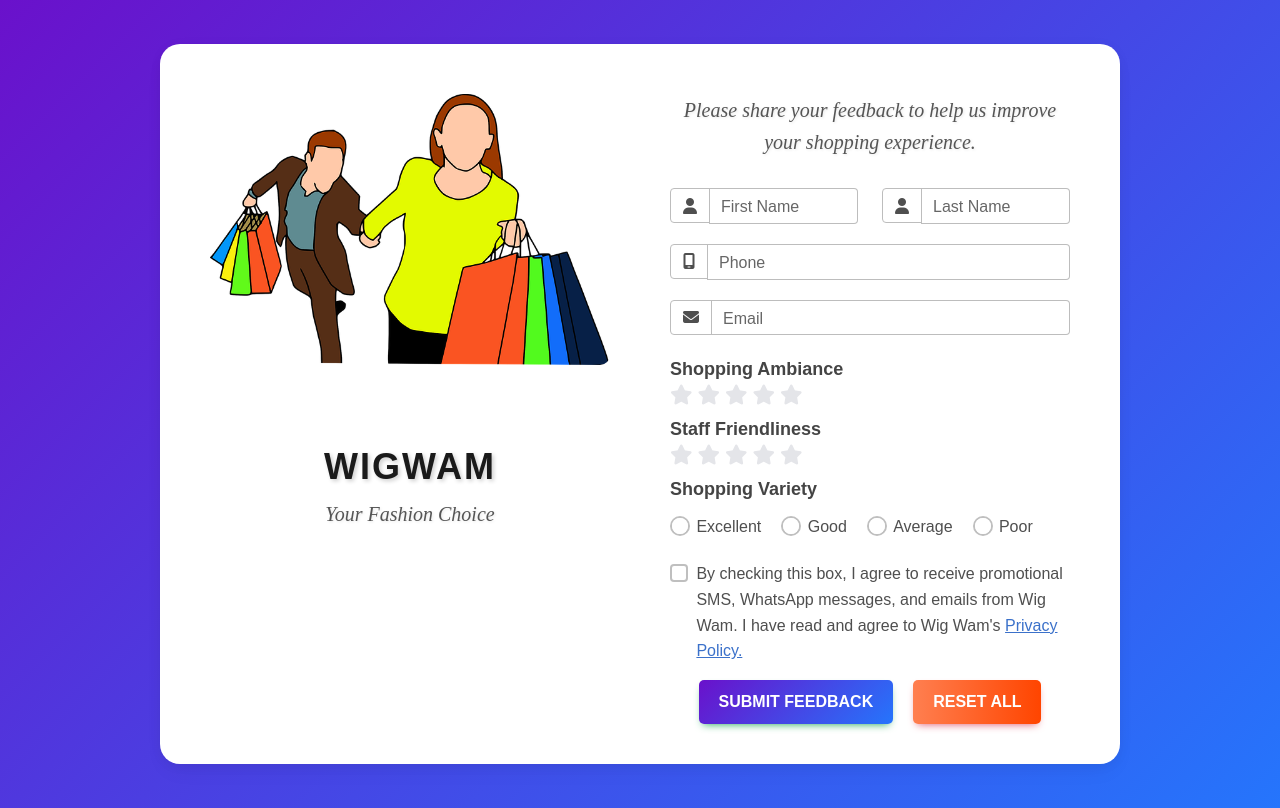
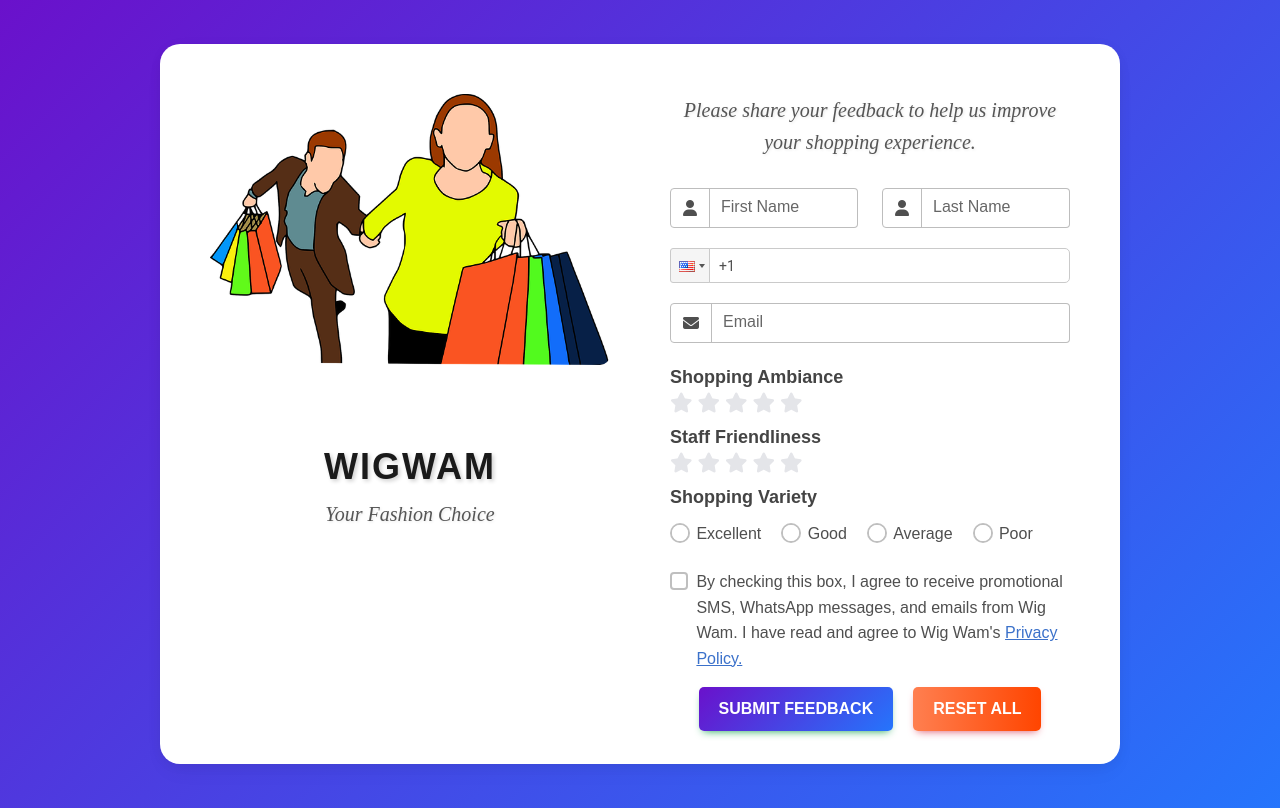
Before and after one commit to Aadil-Raja/feedbackform, a React (Vite) app in the folder ui/vite-project/: page / in a window 1280 px wide. Built offline with nearby package versions, Linux system fonts and the light colour scheme; no server answers.

Commit message:
country-code

```diff
--- a/ui/vite-project/package.json
+++ b/ui/vite-project/package.json
@@ -14,6 +14,7 @@
     "mdb-react-ui-kit": "^9.0.0",
     "react": "^18.3.1",
     "react-dom": "^18.3.1",
+    "react-phone-input-2": "^2.15.1",
     "react-router-dom": "^7.1.1"
   },
   "devDependencies": {
--- a/ui/vite-project/src/components/Feedback.css
+++ b/ui/vite-project/src/components/Feedback.css
@@ -73,6 +73,57 @@ body {
   margin-bottom: 20px;
   width: 100%;
 }
+/* Ensure consistent width for the PhoneInput container */
+.feedback-phone-container {
+  width: 100%; /* Full width to match MDBInputGroup */
+  max-width: 600px !important;
+
+}
+
+/* Style the PhoneInput input field to match the MDBInput styling */
+.feedback-phone-input {
+  width: 100% !important;
+  max-width: 100% !important;
+  padding: 0.5rem;
+  font-size: 1rem;
+  max-width: 350px;!important
+  border: 1px solid #ced4da;
+  border-radius: 0.375rem;
+  box-shadow: none;
+  box-sizing: border-box;
+}
+
+/* Align flag dropdown with the input field */
+.react-tel-input .flag-dropdown {
+  background: transparent;
+  border: none;
+  border-right: 1px solid #ced4da;
+  border-radius: 0;
+}
+
+/* Ensure dropdown list matches overall styling */
+.react-tel-input .country-list {
+  max-height: 200px; /* Limit height for better UX */
+  border-radius: 0.375rem;
+  box-shadow: 0 0.5rem 1rem rgba(0, 0, 0, 0.15);
+}
+
+/* Focus effect to match MDBInput */
+.feedback-phone-input:focus {
+  border-color: #86b7fe;
+  box-shadow: 0 0 0 0.2rem rgba(13, 110, 253, 0.25);
+}
+
+.feedback-input {
+  height: 40px; /* Adjust this to match your design */
+}
+
+.feedback-input-group .input-group-text {
+  height: 40px !important; /* Match the input height */
+  display: flex;
+  align-items: center;
+}
+
 
 .feedback-input,
 .feedback-textarea {
--- a/ui/vite-project/src/components/Feedback.jsx
+++ b/ui/vite-project/src/components/Feedback.jsx
@@ -19,6 +19,8 @@ import {
   MDBModalFooter,
 } from "mdb-react-ui-kit";
 import "./Feedback.css"; // <-- Your styling
+import "react-phone-input-2/lib/style.css"
+import PhoneInput from "react-phone-input-2"
 
 // StarRating component (unchanged)
 const StarRating = ({ rating, onRatingChange, readOnly = false }) => {
@@ -66,7 +68,9 @@ function Feedback() {
     document.documentElement.setAttribute("data-theme", savedTheme);
   }, []);
 
-
+  const handlePhoneChange = (value) => {
+    setFormData({ ...formData, phone: value });
+  };
 const toggleTheme = () => {
     const newTheme = theme === "light" ? "dark" : "light";
     setTheme(newTheme);
@@ -87,14 +91,14 @@ const toggleTheme = () => {
   const handleSubmit = async (e) => {
     e.preventDefault();
 
-    const phonePattern = /^\d{11}$/; // Regex for exactly 11 digits
+    //const phonePattern = /^\d{11}$/; // Regex for exactly 11 digits
     const emailRegex = /^[a-zA-Z0-9._%+-]+@[a-zA-Z0-9.-]+\.[a-zA-Z]{2,}$/;
-    if (formData.phone !="" && !phonePattern.test(formData.phone)) {
-      setModalMessage("Phone number must be exactly 11 digits.");
+    // if (formData.phone !="" && !phonePattern.test(formData.phone)) {
+    //   setModalMessage("Phone number must be exactly 11 digits.");
 
-      setModalOpen(true);
-      return;
-    }
+    //   setModalOpen(true);
+    //   return;
+    // }
     if (formData.email !="" && !emailRegex.test(formData.email)) {
       setModalMessage("Invalid Email.");
 
@@ -204,8 +208,38 @@ const toggleTheme = () => {
                       </MDBCol>
                     </MDBRow>
 
+
                     <MDBRow>
-                      <MDBInputGroup
+  {/* Phone Number Input */}
+  <div className="feedback-input-group">
+    <PhoneInput
+      country={"us"}
+      value={formData.phone}
+      onChange={(value) => setFormData({ ...formData, phone: value })}
+      inputClass="feedback-phone-input"
+      containerClass="feedback-phone-container"
+    />
+  </div>
+
+  {/* Email Input */}
+  <MDBInputGroup
+    textBefore={<MDBIcon fas icon="envelope" />}
+    className="feedback-input-group"
+  >
+    <MDBInput
+      label="Email"
+      name="email"
+      type="email"
+      value={formData.email}
+      onChange={handleChange}
+      className="feedback-input"
+    />
+  </MDBInputGroup>
+</MDBRow>
+
+
+
+                      {/* <MDBInputGroup
                         textBefore={<MDBIcon fas icon="mobile-screen" />}
                         className="feedback-input-group"
                       >
@@ -217,23 +251,7 @@ const toggleTheme = () => {
                           onChange={handleChange}
                           className="feedback-input"
                         />
-                      </MDBInputGroup>
-
-                      <MDBInputGroup
-                        textBefore={<MDBIcon fas icon="envelope" />}
-                        className="feedback-input-group"
-                      >
-                        <MDBInput
-                          label="Email"
-                          name="email"
-                          type="email"
-                          value={formData.email}
-                          onChange={handleChange}
-
-                          className="feedback-input"
-                        />
-                      </MDBInputGroup>
-                    </MDBRow>
+                      </MDBInputGroup> */}
 
                     {/* Example rating field */}
                     <div className="feedback-rating-group">
```
Also changed, not shown: 1 other file (tests, documents, lock files or other folders).
